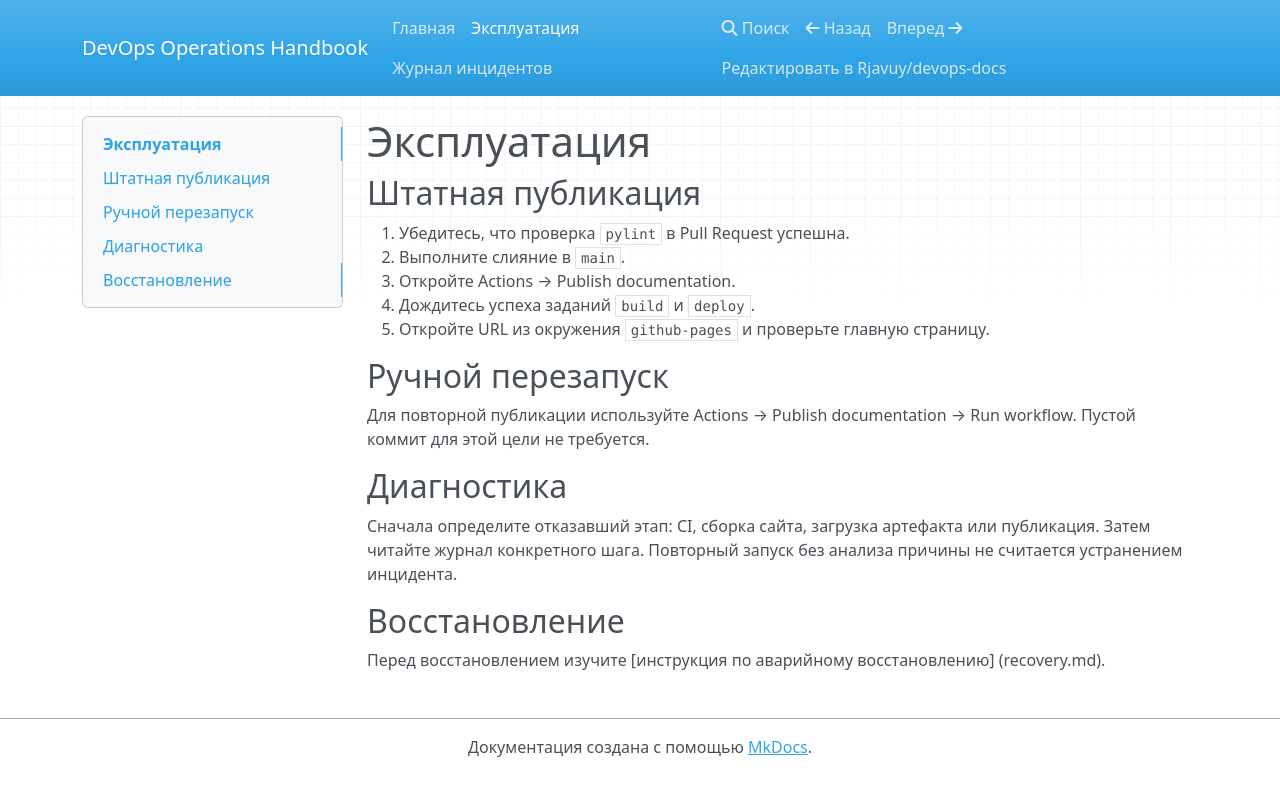
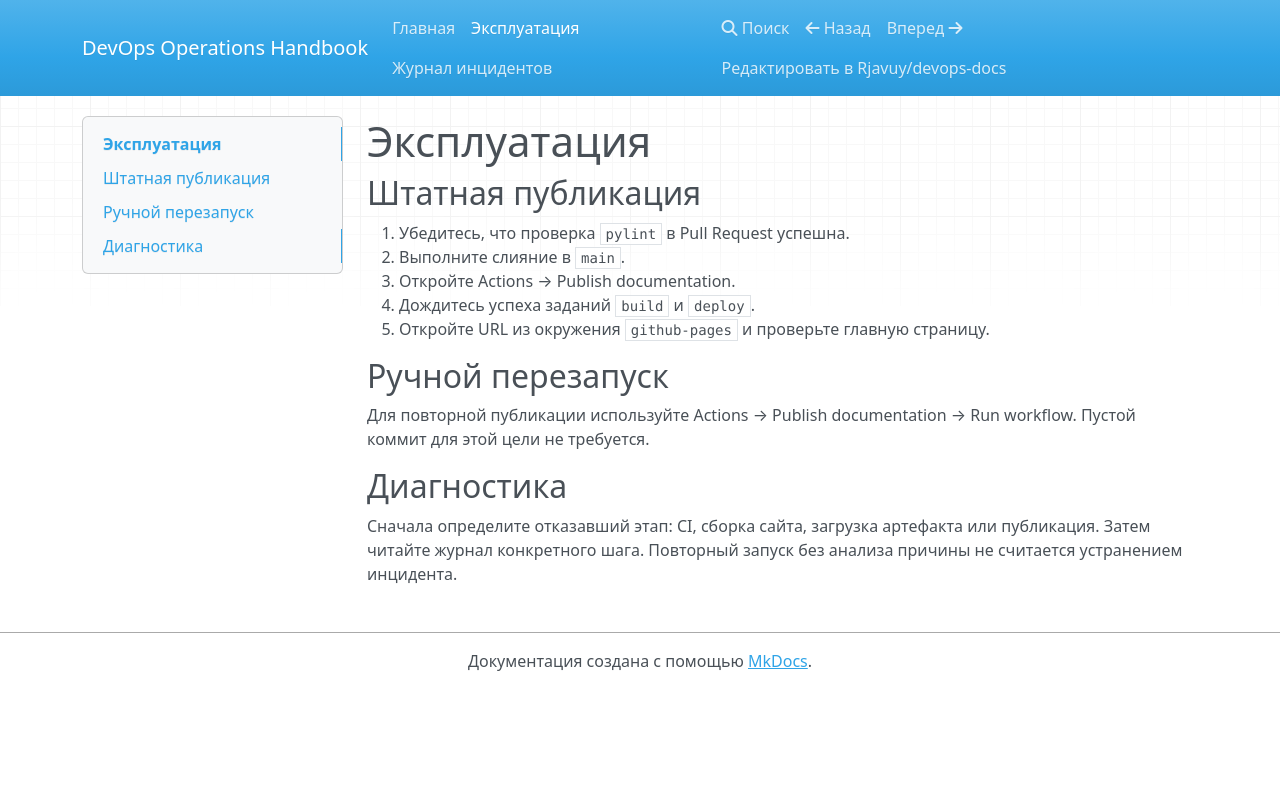
Before and after one commit to Rjavuy/devops-docs, an MkDocs documentation site: the page built from docs/runbook.md, in a window 1280 px wide. Shown: the top 796 px of the page. Built offline with MkDocs 1.6.1, drawn with Linux system fonts in a browser that asks for light colours; nearby versions of some CDN libraries.

Commit message:
docs: restore version 1 before broken-link experiment

```diff
--- a/docs/runbook.md
+++ b/docs/runbook.md
@@ -17,7 +17,3 @@
 
 Сначала определите отказавший этап: CI, сборка сайта, загрузка артефакта или публикация.
 Затем читайте журнал конкретного шага. Повторный запуск без анализа причины не считается устранением инцидента.
-
-## Восстановление
-Перед восстановлением изучите [инструкция по аварийному восстановлению]
-(recovery.md).
```
Also changed, not shown: docs/index.md (+1 -1 lines).
